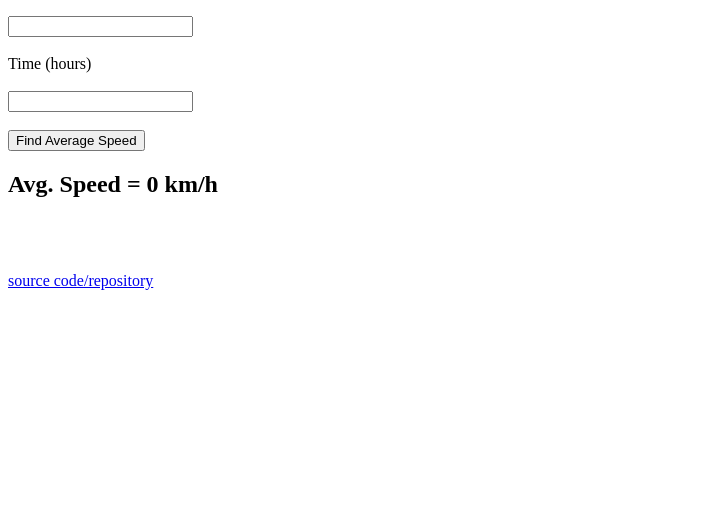
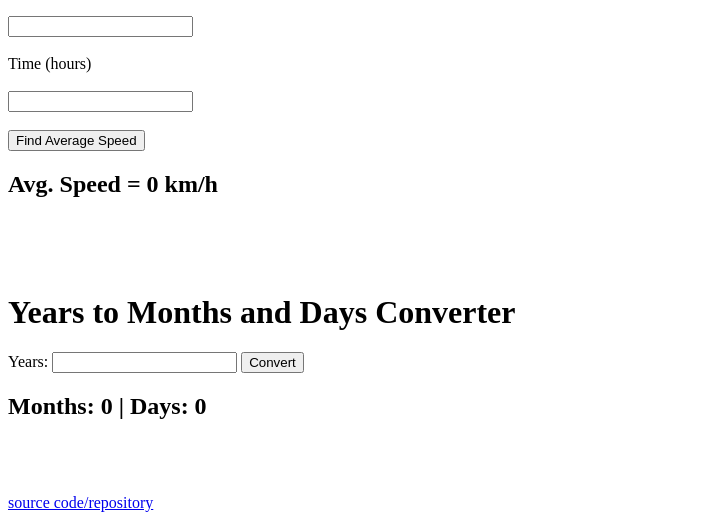
Before and after one commit to alstocras/js-functions-worksheet, a plain HTML site: page index.html in a window 1280 px wide. Shown: the part 727-1247 px from the top of the page, without its empty margins (0-702 px from the left). Before the commit the page ends 1025 px from the top, so only its background shows below. Drawn offline with Linux system fonts and the light colour scheme.

Commit message:
year calculator :)

```diff
--- a/index.html
+++ b/index.html
@@ -38,6 +38,12 @@
     <button onclick="speed()">Find Average Speed</button>
     <h2 id="speedans">Avg. Speed = 0 km/h</h2>
     <br><br><br>
+    <h1>Years to Months and Days Converter</h1>
+    <label for="years">Years:</label>
+    <input id="years" type="number">
+    <button onclick="convert()">Convert</button>
+    <h2 id="yearsresult">Months: 0 | Days: 0</h2>
+    <br><br><br>
     <a href="https://github.com/alstocras/js-functions-worksheet">source code/repository</a>
     <script>
         const input0 = document.getElementById("swapnum0");
@@ -50,6 +56,8 @@
         const distTag = document.getElementById("dist");
         const timeTag = document.getElementById("time");
         const speedTag = document.getElementById("speedans");
+        const yearTag = document.getElementById("years");
+        const yearAnsTag = document.getElementById("yearsresult");
         function swap(){
             let num0 = input0.value;
             let num1 = input1.value;
@@ -69,6 +77,12 @@
             let ans = dist / time;
             speedTag.textContent = "Avg. Speed: " + ans + " km/h"
         }
+        function convert(){
+            let years = Number(yearTag.value);
+            let months = (years * 12);
+            let days = (years * 365);
+            yearAnsTag.textContent = "Months: " + months + " | " + "Days: " + days;
+        }
     </script>
 </body>
 </html>
```
